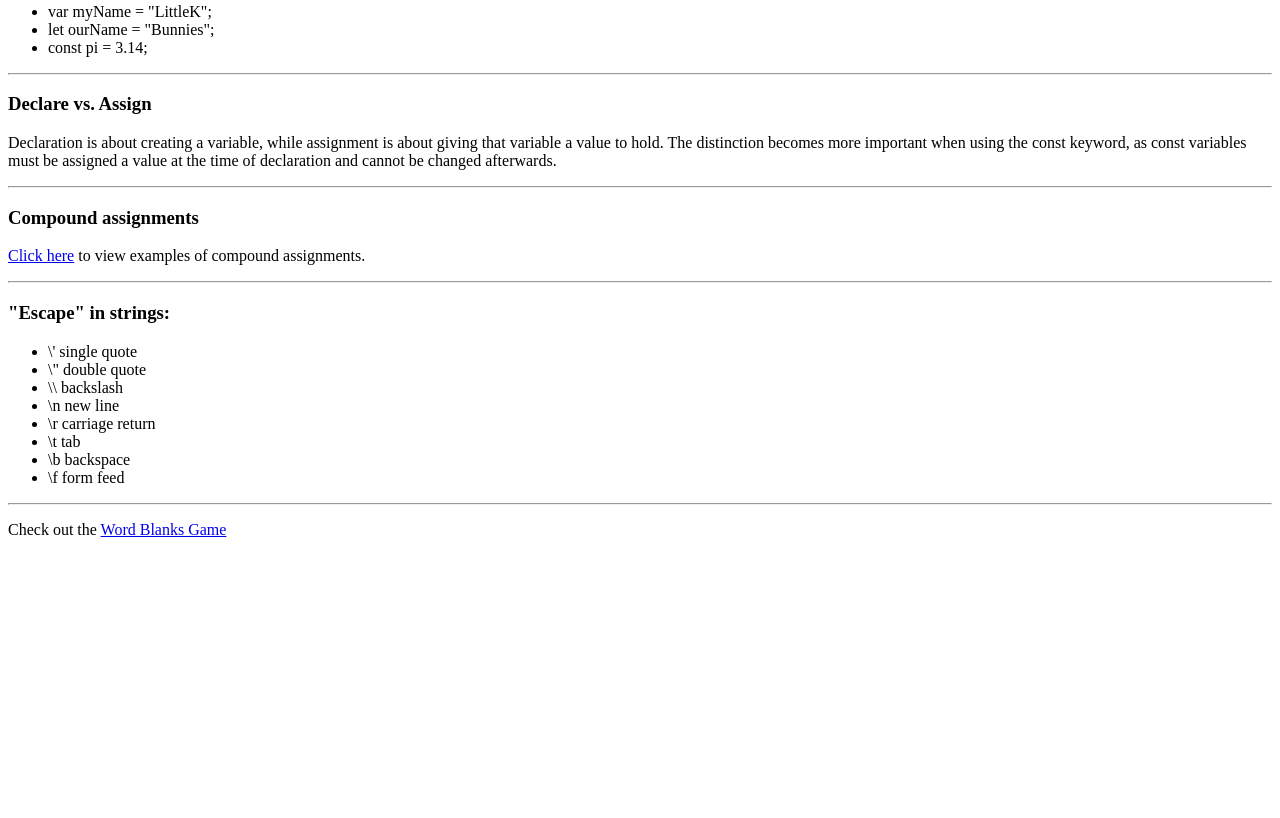
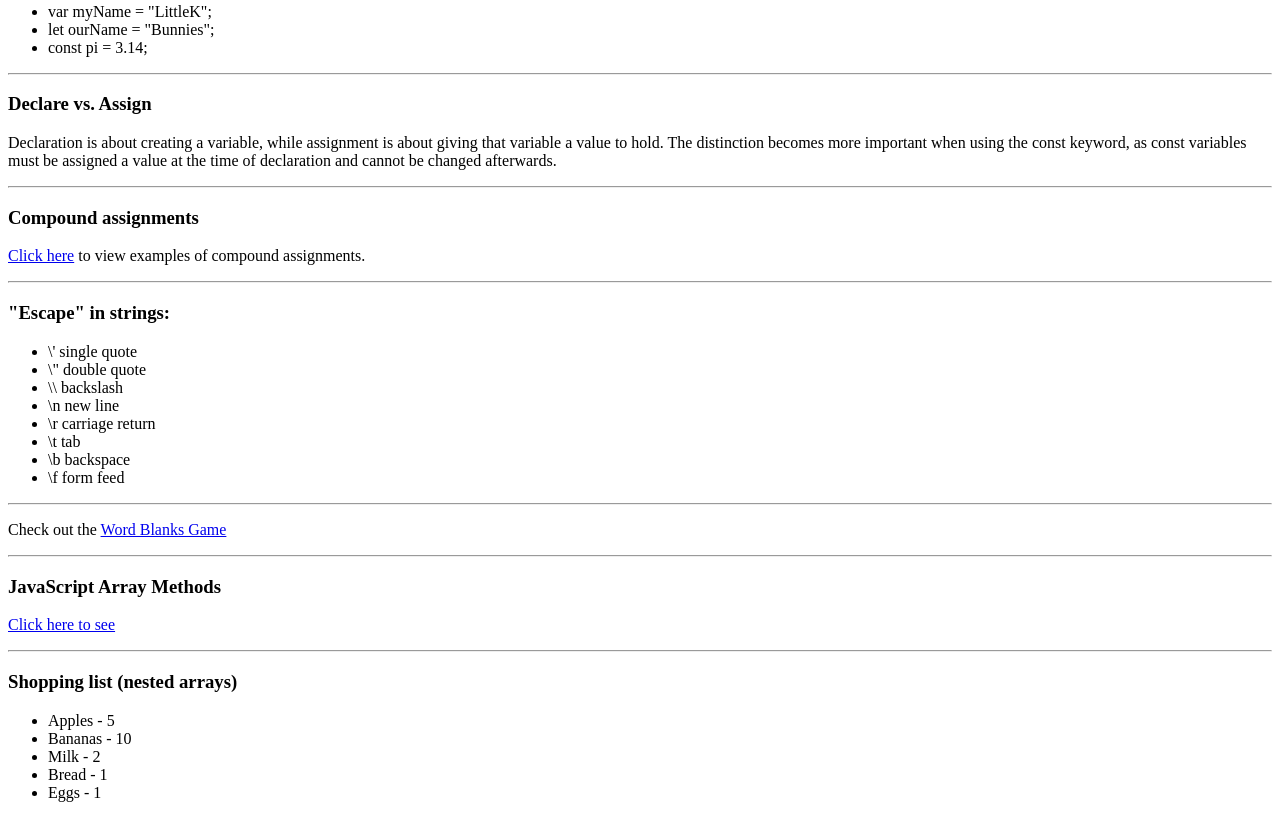
Before and after one commit to KhrystynaT/JS-exam-prep, a plain HTML site: page BASICS/theory.html in a window 1280 px wide. Shown: the part 299-1117 px from the top of the page. Before the commit the page ends 854 px from the top, so only its background shows below. Drawn offline with Linux system fonts and the light colour scheme.

Commit message:
added shoopping list to practice nested arrays

```diff
--- a/BASICS/theory.html
+++ b/BASICS/theory.html
@@ -54,5 +54,40 @@
     <p>
       Check out the <a href="./practice/worldBlanks.html"> Word Blanks Game</a>
     </p>
+    <hr />
+    <h3>JavaScript Array Methods</h3>
+    <p><a href="./practice/array-methods.html">Click here to see</a></p>
+    <hr />
+    <h3>Shopping list (nested arrays)</h3>
+    <ul id="shopping-list"></ul>
+    <!-- New <ul> element for the shopping list -->
+
+    <script>
+      var shoppingList = [
+        ["Apples", 5],
+        ["Bananas", 10],
+        ["Milk", 2],
+        ["Bread", 1],
+        ["Eggs", 1],
+      ];
+
+      var listElement = document.getElementById("shopping-list");
+
+      function displayShoppingList() {
+        listElement.innerHTML = ""; // Clear the list
+
+        for (var i = 0; i < shoppingList.length; i++) {
+          var item = shoppingList[i];
+          var itemName = item[0];
+          var itemCount = item[1];
+
+          var listItem = document.createElement("li");
+          listItem.textContent = itemName + " - " + itemCount;
+          listElement.appendChild(listItem);
+        }
+      }
+
+      displayShoppingList();
+    </script>
   </body>
 </html>
```
Also changed, not shown: BASICS/practice/array-methods.html (added, +56 -0 lines).
